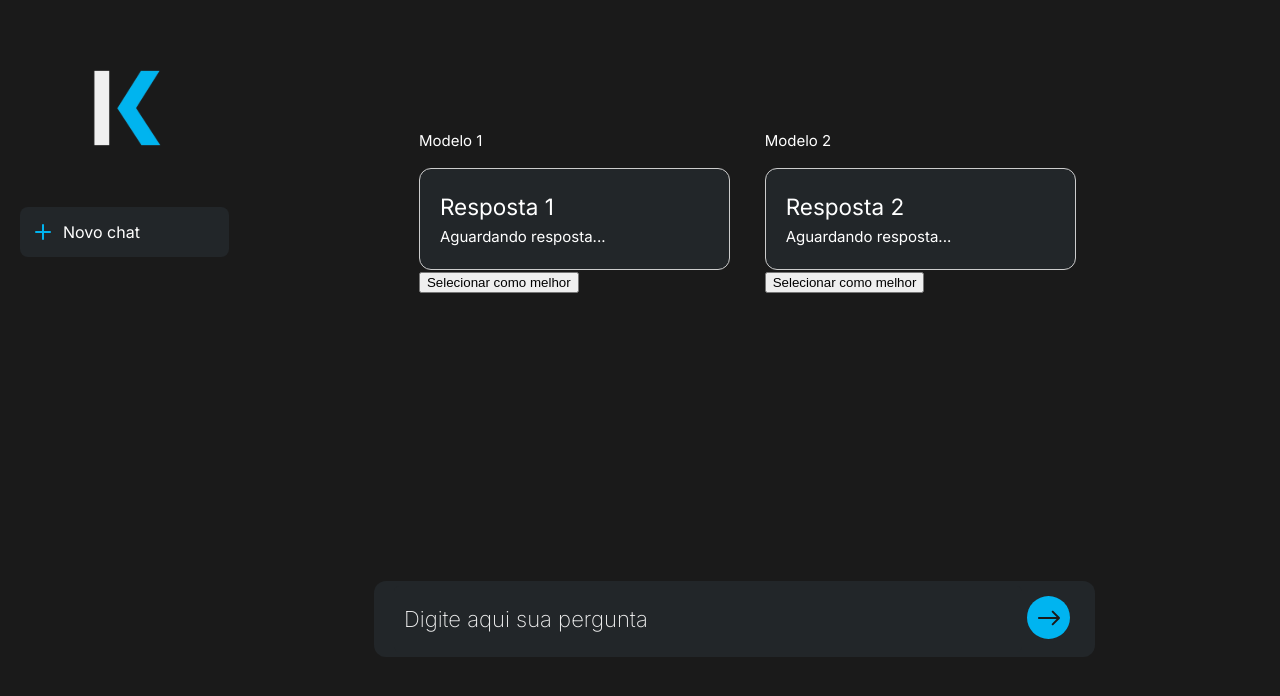
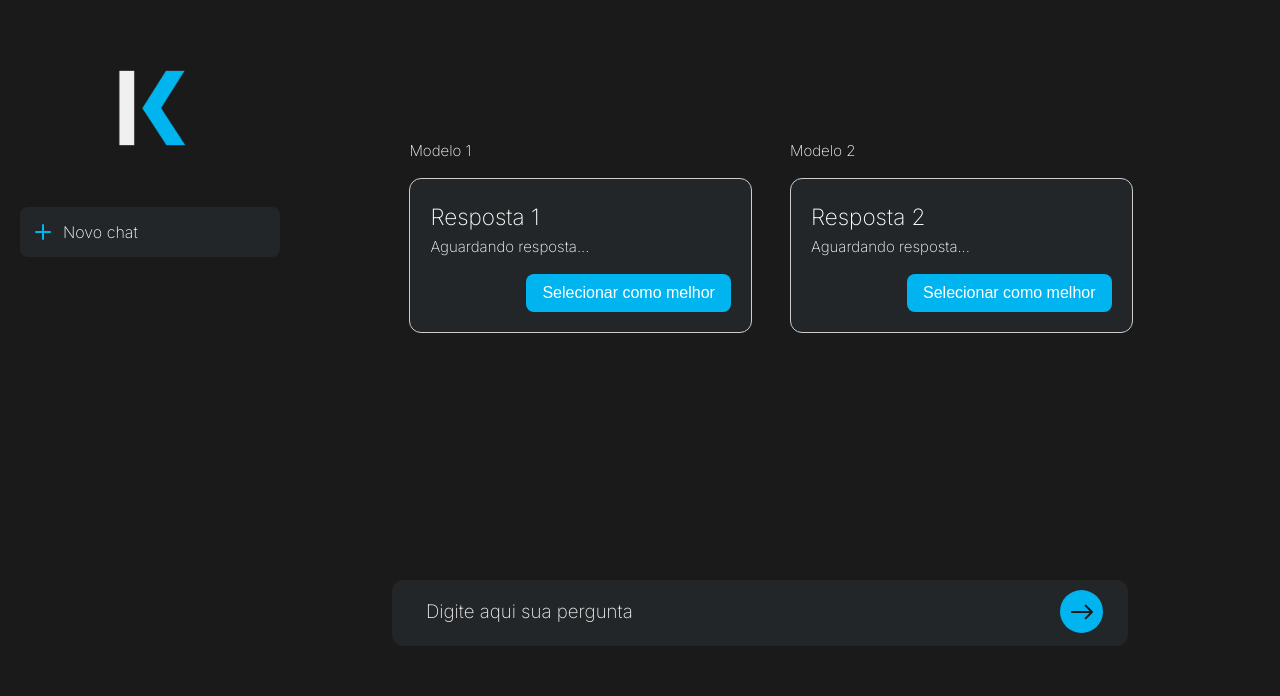
Before and after one commit to MirageGroup/API_MirageGroup_6_Semestre_Front, a Vue app: page /answer in a window 1280 px wide. Shown: the top 696 px of the page. Built offline with nearby package versions, Linux system fonts and the light colour scheme; the HTML template or start-up script is replaced by a standard one.

Commit message:
:lipstick: style: Ajustes RLHF

```diff
--- a/src/components/Card.vue
+++ b/src/components/Card.vue
@@ -1,27 +1,27 @@
 <script setup lang="ts">
-import { ref, watch } from "vue";
+import { ref, watch } from 'vue'
 
 const props = defineProps({
   title: String,
   content: String,
-});
+})
 
-const visibleContent = ref("Aguardando resposta...");
+const visibleContent = ref('Aguardando resposta...')
 
 watch(
   () => props.content,
   (newContent) => {
     if (newContent) {
-      visibleContent.value = "";
+      visibleContent.value = ''
       setTimeout(() => {
-        visibleContent.value = newContent;
-      }, 300);
+        visibleContent.value = newContent
+      }, 300)
     } else {
-      visibleContent.value = "Aguardando resposta...";
+      visibleContent.value = 'Aguardando resposta...'
     }
   },
-  { immediate: true }
-);
+  { immediate: true },
+)
 </script>
 
 <template>
@@ -34,6 +34,9 @@ watch(
         {{ visibleContent }}
       </p>
     </transition>
+    <div class="card-actions">
+      <slot />
+    </div>
   </div>
 </template>
 
@@ -48,6 +51,26 @@ watch(
   background-color: #222629;
   color: white;
   overflow: auto;
+}
+
+.card-actions {
+  display: flex;
+  justify-content: flex-end;
+  margin-top: 1em;
+}
+
+.select-btn {
+  padding: 10px 16px;
+  font-size: 16px;
+  border: none;
+  border-radius: 8px;
+  background-color: #00b4f0;
+  color: white;
+  cursor: pointer;
+}
+
+.select-btn:hover {
+  background-color: #0095c5;
 }
 
 /* Estilos do Scroll */
@@ -70,10 +93,12 @@ watch(
 }
 
 /* Animação de fade-in */
-.fade-enter-active, .fade-leave-active {
+.fade-enter-active,
+.fade-leave-active {
   transition: opacity 0.5s;
 }
-.fade-enter-from, .fade-leave-to {
+.fade-enter-from,
+.fade-leave-to {
   opacity: 0;
 }
 </style>
--- a/src/components/Input.vue
+++ b/src/components/Input.vue
@@ -11,12 +11,21 @@ const sendMessage = () => {
   }
 };
 
-
+const handleKey = (e: KeyboardEvent) => {
+  if (e.key === 'Enter' && !e.shiftKey) {
+    e.preventDefault(); // Impede quebra de linha
+    sendMessage();
+  }
+};
 </script>
 
 <template>
   <div class="input">
-    <textarea v-model="inputText" placeholder="Digite aqui sua pergunta"></textarea>
+    <textarea
+      v-model="inputText"
+      placeholder="Digite aqui sua pergunta"
+      @keydown="handleKey"
+    />
     <button @click="sendMessage">
       <img src="./icons/send_button.svg" alt="Enviar">
     </button>
@@ -24,12 +33,13 @@ const sendMessage = () => {
 </template>
 
 <style scoped>
-@import url('https://fonts.googleapis.com/css2?family=Inter:ital,opsz,wght@0,14..32,100..900;1,14..32,100..900&display=swap');
+@import url('https://fonts.googleapis.com/css2?family=Inter:ital,wght@0,200;1,200&display=swap');
 
 .input {
   display: flex;
+
   margin-right: 4em;
-    width: 70%;
+  width: 80%;
   padding: 5px;
   padding-inline: 20px;
   border-radius: 12px;
@@ -37,10 +47,9 @@ const sendMessage = () => {
 }
 
 textarea {
-    align-content: center;
-    font-family: "Inter";
-    font-weight: 200;
-    font-size: 22px;
+  font-family: "Inter", sans-serif;
+  font-weight: 100;
+  font-size: 14pt;
   width: 100%;
   height: 3em;
   max-height: 12em;
@@ -50,8 +59,9 @@ textarea {
   outline: none;
   color: #f0f0f0;
   resize: none;
-    padding: 10px;
+  padding: 14px;
   scrollbar-width: none;
+  line-height: 1.4;
 }
 
 textarea::placeholder {
@@ -66,5 +76,4 @@ button {
   padding-inline: 5px;
   cursor: pointer;
 }
-
 </style>
--- a/src/views/AnswerView.vue
+++ b/src/views/AnswerView.vue
@@ -1,119 +1,157 @@
 <script setup lang="ts">
-import { ref, onMounted, watch } from 'vue';
-import { useRouter, useRoute } from 'vue-router';
-import axios from 'axios';
-import Prompt from '@/components/Input.vue';
-import Card from '@/components/Card.vue';
-import Sidebar from '@/components/Sidebar.vue';
-const route = useRoute();
-const model1Response = ref("Aguardando resposta...");
-const model2Response = ref("Aguardando resposta...");
-const currentText = ref(route.query.text as string || "");
+import { ref, onMounted, watch } from 'vue'
+import { useRouter, useRoute } from 'vue-router'
+import axios from 'axios'
+import Prompt from '@/components/Input.vue'
+import Card from '@/components/Card.vue'
+import Sidebar from '@/components/Sidebar.vue'
+const route = useRoute()
+const model1Response = ref('Aguardando resposta...')
+const model2Response = ref('Aguardando resposta...')
+const currentText = ref((route.query.text as string) || '')
 
 // Função para simular o efeito de digitação
 const typeWriterEffect = (text: string, delay: number = 15) => {
-  let index = 0;
-  const displayedText = ref("");  // Ref<string>
+  let index = 0
+  const displayedText = ref('') // Ref<string>
 
   const interval = setInterval(() => {
     if (index < text.length) {
-      displayedText.value += text[index];  // Acessando o valor da ref com .value
-      index++;
+      displayedText.value += text[index] // Acessando o valor da ref com .value
+      index++
     } else {
-      clearInterval(interval);
+      clearInterval(interval)
     }
-  }, delay);
+  }, delay)
 
-  return displayedText;
-};
+  return displayedText
+}
 
 const router = useRouter()
 
-const goToEvaluation = (chosenResponse: any, modelName: string) => {
-  router.push({
-    path: '/evaluate',
-    query: {
-      chosen: chosenResponse.value,
-      model: modelName
+const goToEvaluation = (chosenModel: string) => {
+  const chosenText = localStorage.getItem(chosenModel === 'Modelo 1' ? 'model1' : 'model2') || ''
+  const otherText = localStorage.getItem(chosenModel === 'Modelo 1' ? 'model2' : 'model1') || ''
+  const otherModel = chosenModel === 'Modelo 1' ? 'Modelo 2' : 'Modelo 1'
+
+  localStorage.setItem('eval_chosen', chosenText)
+  localStorage.setItem('eval_model', chosenModel)
+  localStorage.setItem('eval_other', otherText)
+  localStorage.setItem('eval_other_model', otherModel)
+
+  router.push({ path: '/evaluate' })
 }
-  });
-};
 
 const sendToAPI = async (text: string) => {
-  if (!text.trim()) return;
+  if (!text.trim()) return
 
-  model1Response.value = "Aguardando resposta...";
-  model2Response.value = "Aguardando resposta...";
+  model1Response.value = 'Aguardando resposta...'
+  model2Response.value = 'Aguardando resposta...'
 
-  const apiUrl = "http://localhost:8090/api/v1/chat/input";
+  const apiUrl = 'http://localhost:8090/api/v1/chat/input'
   const payloads = [
-    { llm_model: "model1", text },
-    { llm_model: "model2", text }
-  ];
+    { llm_model: 'model1', text },
+    { llm_model: 'model2', text },
+  ]
 
   try {
-    const requests = payloads.map(payload =>
-      axios.post(apiUrl, payload)
-    );
+    const requests = payloads.map((payload) => axios.post(apiUrl, payload))
+    const responses = await Promise.all(requests)
 
-    const responses = await Promise.all(requests);
-    model1Response.value = typeWriterEffect(responses[0].data).value;
-    model2Response.value = typeWriterEffect(responses[1].data).value;
+    const model1Text = responses[0].data
+    const model2Text = responses[1].data
 
-    // Iniciar o efeito de digitação após a resposta
-    const model1Text = typeWriterEffect(responses[0].data);
-    const model2Text = typeWriterEffect(responses[1].data);
+    // Salvar no localStorage (importante!)
+    localStorage.setItem('model1', model1Text)
+    localStorage.setItem('model2', model2Text)
 
-    // Definir as respostas gradualmente
-    model1Response.value = model1Text;
-    model2Response.value = model2Text;
+    // Mostrar com efeito de digitação
+    model1Response.value = typeWriterEffect(model1Text)
+    model2Response.value = typeWriterEffect(model2Text)
   } catch (error) {
-    console.error("Erro ao enviar a requisição:", error);
-    model1Response.value = "Erro ao obter resposta.";
-    model2Response.value = "Erro ao obter resposta.";
+    console.error('Erro ao enviar a requisição:', error)
+    model1Response.value = 'Erro ao obter resposta.'
+    model2Response.value = 'Erro ao obter resposta.'
   }
-};
+}
 
 onMounted(() => {
   if (currentText.value) {
-    sendToAPI(currentText.value);
+    sendToAPI(currentText.value)
   }
-});
+})
 
-watch(() => route.query.text, (newText) => {
+watch(
+  () => route.query.text,
+  (newText) => {
     if (newText) {
-    currentText.value = newText as string;
-    sendToAPI(currentText.value);
+      currentText.value = newText as string
+      sendToAPI(currentText.value)
     }
-});
+  },
+)
 </script>
 
 <template>
-  <div style="display: flex;">
-
-    <Sidebar/>
-    <main class="container">
+  <div class="layout">
+    <Sidebar />
+    <main class="conteudo">
+      <div class="container">
         <div class="cards">
           <div class="card-1">
             <p>Modelo 1</p>
-    <Card title="Resposta 1" :content="model1Response" />
-    <button @click="goToEvaluation(model1Response, 'Modelo 1')">Selecionar como melhor</button>
+            <Card title="Resposta 1" :content="model1Response">
+              <button @click="goToEvaluation('Modelo 1')" class="select-btn">
+                Selecionar como melhor
+              </button>
+            </Card>
           </div>
           <div class="card-2">
             <p>Modelo 2</p>
-    <Card title="Resposta 2" :content="model2Response" />
-    <button @click="goToEvaluation(model2Response, 'Modelo 2')">Selecionar como melhor</button>
+            <Card title="Resposta 2" :content="model2Response">
+              <button @click="goToEvaluation('Modelo 2')" class="select-btn">
+                Selecionar como melhor
+              </button>
+            </Card>
           </div>
         </div>
         <Prompt @send="sendToAPI" />
+      </div>
     </main>
   </div>
 </template>
 
 <style scoped>
+.layout {
+  display: flex;
+  height: 100vh;
+  width: 100vw;
+  overflow: hidden;
+}
+.conteudo {
+  flex-grow: 1;
+  height: 100vh;
+  overflow-y: auto;
+  padding: 2em;
+  box-sizing: border-box;
+  display: flex;
+  flex-direction: column;
+  align-items: center;
+}
+
+.sidebar {
+  width: 300px;
+  background-color: #1a1a1a;
+  height: 100vh;
+  flex-shrink: 0;
+  display: flex;
+  flex-direction: column;
+  align-items: center;
+  padding-inline: 20px;
+}
 .container {
   height: 100vh;
-  width: 100vw;
+  width: 100%;
   display: grid;
   place-items: center;
   padding-bottom: 2em;
@@ -121,14 +159,15 @@ watch(() => route.query.text, (newText) => {
 
 .cards {
   display: flex;
-  width: 70%;
+  width: 86%;
   max-height: 50em;
   justify-content: center;
   padding: 1em;
   margin-bottom: 3em;
 }
 
-.card-1, .card-2 {
+.card-1,
+.card-2 {
   width: 100%;
   justify-items: start;
 }
--- a/src/views/Evaluate.vue
+++ b/src/views/Evaluate.vue
@@ -1,21 +1,23 @@
 <script setup lang="ts">
-import { ref, onMounted } from 'vue';
-import { useRoute } from 'vue-router';
+import Sidebar from '@/components/Sidebar.vue'
+import { ref, onMounted } from 'vue'
+import { useRoute, useRouter } from 'vue-router'
 
-const route = useRoute();
-const answer = ref('');
-const model = ref('');
-const feedback = ref('');
-const relevance = ref(3);
-const coherence = ref(3);
-const clarity = ref(3);
-const truth = ref(3);
-const tone = ref(3);
+const route = useRoute()
+const router = useRouter()
+const answer = ref('')
+const model = ref('')
+const feedback = ref('')
+const relevance = ref(3)
+const coherence = ref(3)
+const clarity = ref(3)
+const truth = ref(3)
+const tone = ref(3)
 
 onMounted(() => {
-  answer.value = route.query.chosen as string;
-  model.value = route.query.model as string;
-});
+  answer.value = localStorage.getItem('eval_chosen') || ''
+  model.value = localStorage.getItem('eval_model') || ''
+})
 
 const saveEvaluation = () => {
   console.log({
@@ -27,19 +29,41 @@ const saveEvaluation = () => {
       coerência: coherence.value,
       clareza: clarity.value,
       veracidade: truth.value,
-      tom: tone.value
+      tom: tone.value,
+    },
+  })
+
+  alert('Avaliação salva!')
+
+  const other = localStorage.getItem('eval_other')
+  const otherModel = localStorage.getItem('eval_other_model')
+
+  if (other && otherModel && answer.value !== other) {
+    localStorage.setItem('eval_chosen', other)
+    localStorage.setItem('eval_model', otherModel)
+    localStorage.removeItem('eval_other')
+    localStorage.removeItem('eval_other_model')
+    router.go(0)
+  } else {
+    localStorage.clear()
+    router.push('/')
   }
-  });
-  alert('Avaliação salva!');
-};
+}
 </script>
 
 <template>
+  <div class="layout">
+    <Sidebar />
+
+    <main class="conteudo">
       <div class="avaliacao">
-    <h2>{{ model }} - Avaliação</h2>
+        <div class="superior">
+          <div class="bloco1">
+            <h2 style="margin-bottom: 1rem">{{ model }} - Avaliação</h2>
             <p>{{ answer }}</p>
-
+          </div>
           <div class="sliders">
+            <h3 style="margin-bottom: 1rem">Critérios de avaliação</h3>
             <label>Relevância: {{ relevance }}</label>
             <input type="range" v-model="relevance" min="1" max="5" />
             <label>Coerência: {{ coherence }}</label>
@@ -51,30 +75,97 @@ const saveEvaluation = () => {
             <label>Tom e Cortesia: {{ tone }}</label>
             <input type="range" v-model="tone" min="1" max="5" />
           </div>
-
+        </div>
+        <h4>Feedback escrito</h4>
         <textarea v-model="feedback" placeholder="Digite aqui seu feedback..."></textarea>
 
         <button @click="saveEvaluation">Salvar avaliação</button>
       </div>
+    </main>
+  </div>
 </template>
 
 <style scoped>
+.layout {
+  display: flex;
+  height: 100vh;
+  width: 100vw;
+  overflow: hidden;
+}
+
+.sidebar {
+  width: 300px;
+  background-color: #1a1a1a;
+  height: 100vh;
+  flex-shrink: 0;
+  display: flex;
+  flex-direction: column;
+  align-items: center;
+  padding-inline: 20px;
+}
+
+.conteudo {
+  flex-grow: 1;
+  display: flex;
+  justify-content: center;
+  align-items: center;
+  height: 100vh;
+  padding: 2em;
+  box-sizing: border-box;
+  background-color: #0f0f0f;
+}
+
 .avaliacao {
+  display: flex;
+  flex-direction: column;
   color: white;
   padding: 2em;
-  max-width: 800px;
-  margin: auto;
+  max-width: 900px;
+  width: 100%;
+  border: 1px solid #ccc;
+  border-radius: 12px;
+  background-color: #222629;
+  box-sizing: border-box;
+  gap: 1.5em;
 }
+
+.superior {
+  display: flex;
+  gap: 2em;
+  flex-wrap: wrap;
+}
+
+.bloco1 {
+  flex: 1;
+}
+
+.sliders {
+  flex: 1;
+  display: flex;
+  flex-direction: column;
+}
+
 textarea {
+  font-family: 'Inter', sans-serif;
+  font-weight: 100;
+  font-size: 12pt;
   width: 100%;
-  margin-top: 1em;
+  border: 1px solid #ccc;
+  border-radius: 5px;
+  background-color: #222629;
+  outline: none;
+  color: #f0f0f0;
+  resize: none;
+  padding: 14px;
   height: 100px;
 }
+
 button {
   margin-top: 1em;
+  align-self: flex-end;
   background-color: #00aaff;
   color: white;
-  padding: 10px;
+  padding: 10px 16px;
   border-radius: 6px;
   cursor: pointer;
   border: none;
```
Also changed, not shown: src/components/Sidebar.vue (+8 -0 lines), src/views/HomeView.vue (+50 -18 lines). Lines whose indentation alone changed are shown as unchanged.
